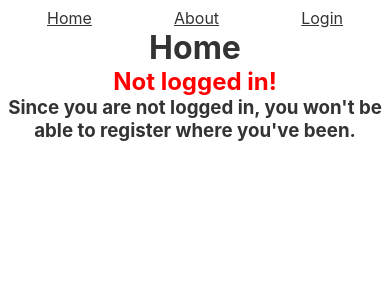
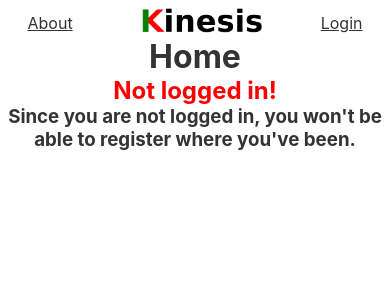
Before and after one commit to leomet07/kinesis, a Svelte app in the folder client/: page / in a window 390 px wide. Shown: the top 300 px of the page. Built offline with nearby package versions, Linux system fonts and the light colour scheme.

Commit message:
Added logo

```diff
--- a/client/src/App.svelte
+++ b/client/src/App.svelte
@@ -4,8 +4,10 @@
 	import Home from "./routes/Home.svelte";
 	import About from "./routes/About.svelte";
 	import Login from "./routes/Login.svelte";
-	import { validauthtoken, circles_data, uid, owned_point } from "./store";
+	import { validauthtoken, uid } from "./store";
 	import { onMount } from "svelte";
+	import Navbar from "./components/Navbar.svelte";
+
 	export let url = "";
 
 	window.BASE_URL = "https://kinesisbackend.herokuapp.com";
@@ -20,13 +22,6 @@
 	console.log(window.BASE_URL);
 	console.log("window.dev: ", window.dev);
 
-	async function signout() {
-		localStorage.setItem("auth-token", "");
-		$validauthtoken = "";
-		$circles_data = [];
-		$uid = "";
-		$owned_point = {};
-	}
 	onMount(async () => {
 		const auth_token = localStorage.getItem("auth-token");
 		if (auth_token) {
@@ -51,15 +46,8 @@
 </script>
 
 <Router {url}>
-	<nav id="navbar">
-		<Link class="link" to="/">Home</Link>
-		<Link class="link" to="about">About</Link>
-		{#if $validauthtoken}
-			<span class="link" on:click={signout}>Sign out</span>
-		{:else}
-			<Link class="link" to="login">Login</Link>
-		{/if}
-	</nav>
+	<Navbar />
+	<meta name="robots" content="noindex, nofollow" />
 
 	<div id="render">
 		<Route path="about" component={About} />
@@ -71,28 +59,8 @@
 <style>
 	#render {
 		width: 100%;
-		height: 100%;
+		min-height: 90vh;
 		margin: 0px;
 		padding: 0px;
 	}
-	#navbar {
-		width: 100%;
-		text-align: center;
-		display: flex;
-		align-items: center;
-		justify-content: space-around;
-		padding-left: 30vw;
-		padding-right: 30vw;
-	}
-	#navbar .link {
-		text-decoration: underline;
-		cursor: pointer;
-	}
-	@media only screen and (max-width: 600px) {
-		#navbar {
-			justify-content: space-between;
-			padding-left: 10vw;
-			padding-right: 10vw;
-		}
-	}
 </style>
--- /dev/null
+++ b/client/src/components/Navbar.svelte
@@ -0,0 +1,55 @@
+<script>
+	import { Link } from "svelte-routing";
+	import { validauthtoken, circles_data, uid, owned_point } from "../store";
+
+	async function signout() {
+		localStorage.setItem("auth-token", "");
+		$validauthtoken = "";
+		$circles_data = [];
+		$uid = "";
+		$owned_point = {};
+	}
+</script>
+
+<nav id="navbar">
+	<Link class="link" to="about">About</Link>
+	<Link class="link" to="/"
+		><img id="logo" src="/img/logo.png" alt="Kinesis Logo" /></Link
+	>
+
+	{#if $validauthtoken}
+		<span class="link" on:click={signout}>Sign out</span>
+	{:else}
+		<Link class="link" to="login">Login</Link>
+	{/if}
+</nav>
+
+<style>
+	#navbar {
+		width: 100%;
+		text-align: center;
+		display: flex;
+		align-items: center;
+		justify-content: space-around;
+		padding-left: 30vw;
+		padding-right: 30vw;
+	}
+	#logo {
+		height: 25px;
+		margin-left: 15px;
+	}
+	#navbar .link {
+		text-decoration: underline;
+		cursor: pointer;
+	}
+	@media only screen and (max-width: 600px) {
+		#navbar {
+			justify-content: space-between;
+			padding-left: 5vw;
+			padding-right: 5vw;
+		}
+		#logo {
+			margin-left: 10px;
+		}
+	}
+</style>
--- a/client/src/routes/Home.svelte
+++ b/client/src/routes/Home.svelte
@@ -272,6 +272,8 @@
 		margin: none;
 		border: 1px solid black;
 		width: 100%;
+		max-width: 1500px;
+		margin: auto;
 	}
 	.block {
 		display: inline;
```
Also changed, not shown: client/public/img/logo.png (added).
